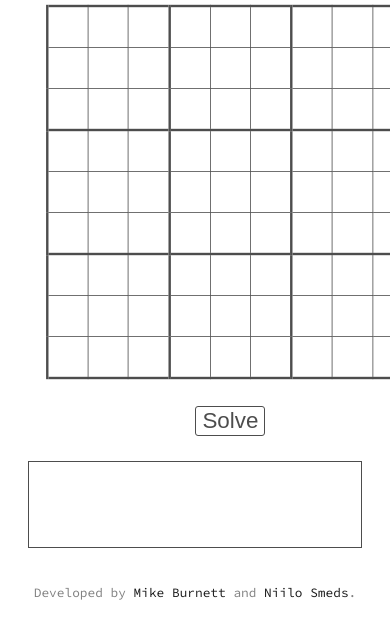
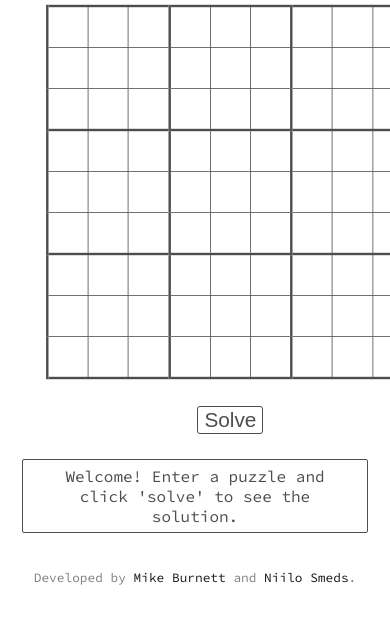
Before and after one commit to brekt/sudoku, a plain HTML site: page index.html in a window 390 px wide. Shown: the part 92-730 px from the top of the page. Drawn offline with Linux system fonts and the light colour scheme.

Commit message:
Added resetButton function (solve button changes to reset button). Added initial instructional/welcome message.

```diff
--- a/index.html
+++ b/index.html
@@ -12,14 +12,12 @@
     <div id="puzzle-wrap">
       <table id="table">
       </table>
-      <div id="solve-button">
-        <button>Solve</button>
+      <div id="button-wrap">
+        <button id="solve-button">Solve</button>
       </div>
     </div>
     <div id="message-wrap">
-      <div>
-        <span id="message">&nbsp;</span>
-      </div>
+        <span id="message">Welcome! Enter a puzzle and click 'solve' to see the solution.</span>
     </div>
   </div>
   <footer>
--- a/interface.js
+++ b/interface.js
@@ -1,6 +1,7 @@
 var table = document.getElementById('table');
 var message = document.getElementById('message');
 var solveButton = document.getElementById('solve-button');
+
 for (var row = 0; row < 9; row++) {
   var tr = document.createElement('tr');
   table.appendChild(tr);
--- a/style.css
+++ b/style.css
@@ -119,7 +119,7 @@ tr:nth-of-type(9) {
 
 /**** Button and Message Styles ****/
 
-#solve-button {
+#button-wrap {
   text-align: center;
   width: 100px;
   margin: 20px auto 20px auto;
@@ -149,11 +149,14 @@ button:focus {
 #message {
   display: flex;
   justify-content: center;
+  align-items: center;
+  text-align: center;
   width: 390px;
   height: 90px;
-  margin: 0px auto 10px auto;
-  padding-top: 60px;
+  padding: 0.5em 1em;
+  margin: 0 auto;
   border: 1px solid hsl(0,0%,30%);
+  border-radius: 2px;
 }
 
 /***** Board-Flip Animation *****/
@@ -200,22 +203,20 @@ button:focus {
     transform:scale(0.8,0.8);
   }
 
-  #solve-button {
+  #button-wrap {
     margin-top: -20px;
     margin-bottom: 25px;
   }
 
   button {
-    font-size: 1.4em;
+    font-size: 1.3em;
   }
 
   #message {
-    display: flex;
-    justify-content: center;
-    width: 85vw;
-    height: 55px;
+    width: 80vw;
+    height: 40px;
     margin: 0px auto 10px auto;
-    padding-top: 30px;
+    padding: 1em 1em 1em 1em;
     border: 1px solid hsl(0,0%,30%);
   }
 
--- a/wiring.js
+++ b/wiring.js
@@ -24,7 +24,16 @@ function clientSolve() {
     var totalTime = endTime - startTime;
     console.log('Solved in: ' + totalTime + 'ms.');
     reportSolved(totalTime);
+    resetButton();
   }, 500);
+
+  function resetButton()  {
+    solveButton.innerHTML = "Reset";
+    solveButton.id = 'reset-button';
+    document.getElementById('reset-button').addEventListener('click', function(event) {
+      document.location.reload();
+    });
+   };
 }
 
 // this function checks the user input as they enter it to see if they break a rule
```
